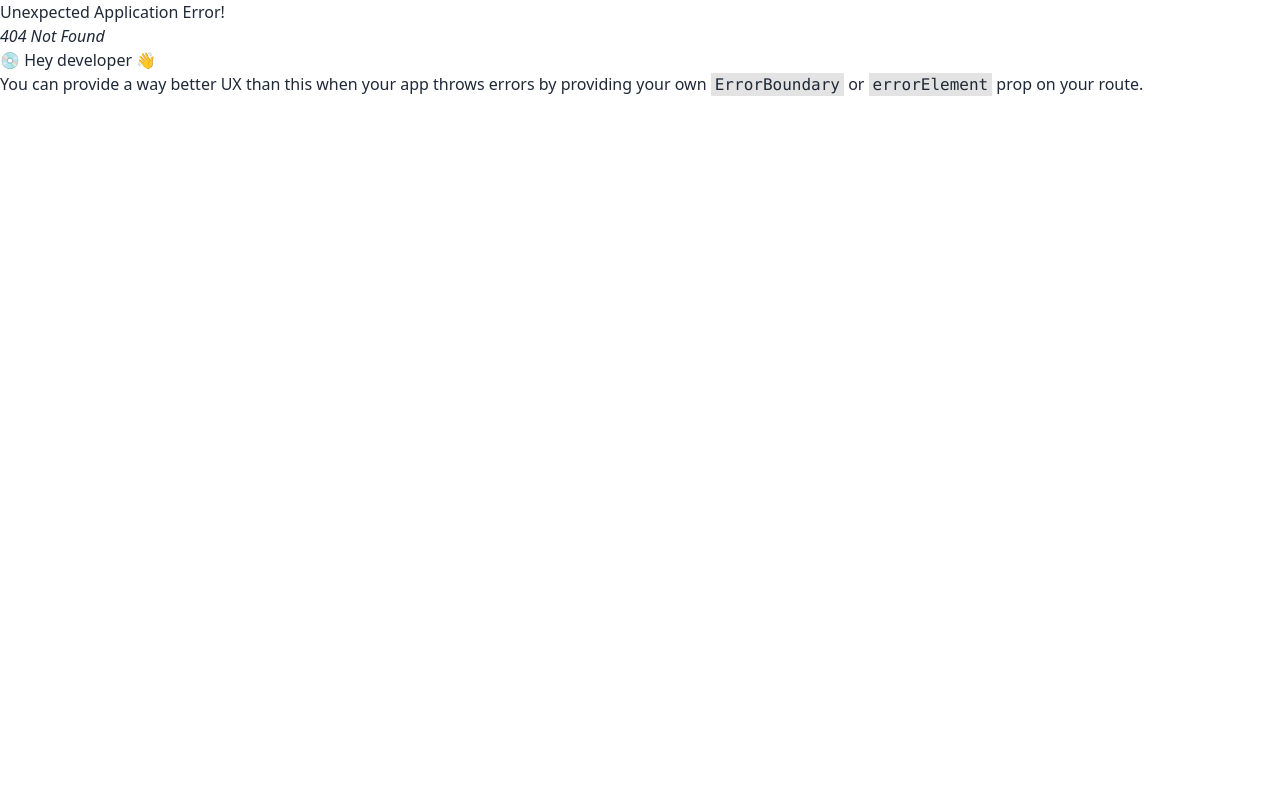
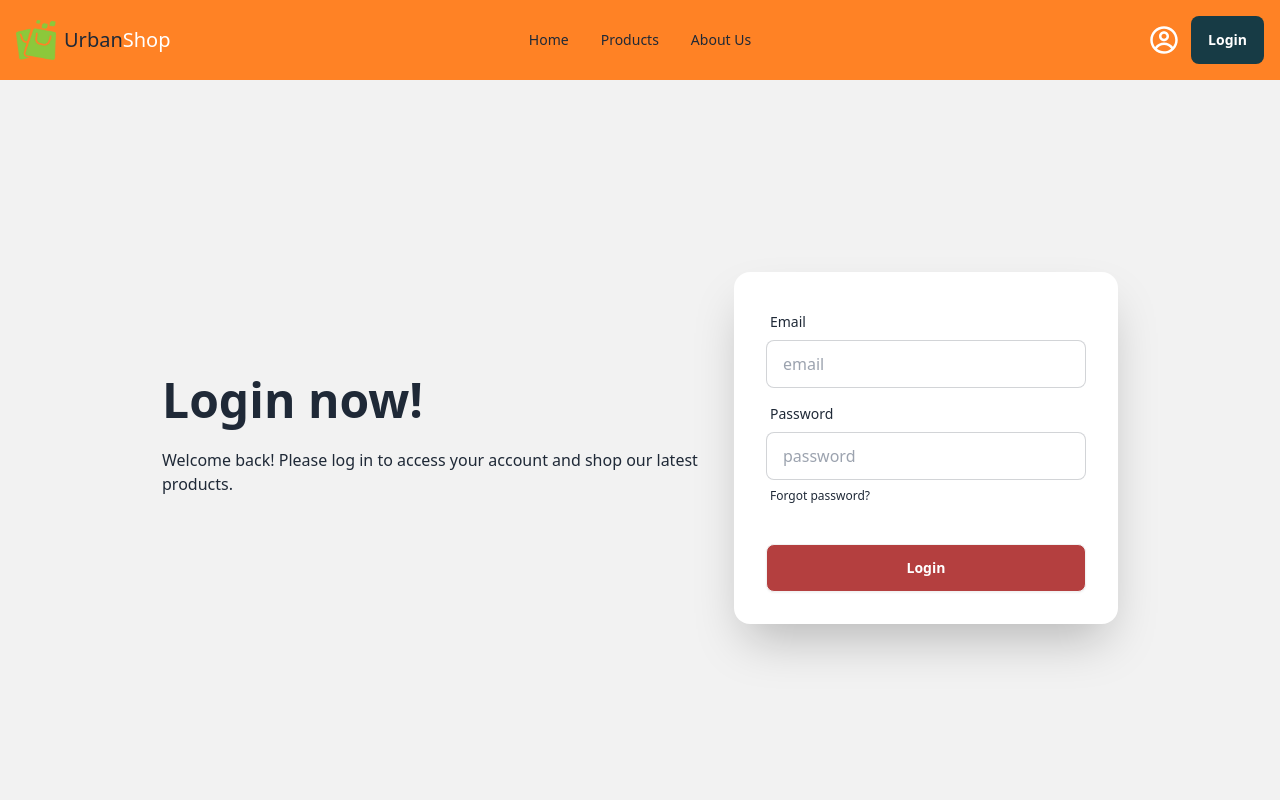
Before and after one commit to hasanalam365/Urban-Shop-Client, a React (Vite) app: page /login in a window 1280 px wide. Before the commit this address had no page. Shown: the top 800 px of the page. Built offline with nearby package versions, Linux system fonts and the light colour scheme.

Commit message:
login page done

```diff
--- /dev/null
+++ b/src/Pages/Home.jsx
@@ -0,0 +1,11 @@
+import React from 'react';
+
+const Home = () => {
+    return (
+        <div>
+
+        </div>
+    );
+};
+
+export default Home;
--- /dev/null
+++ b/src/Pages/Login.jsx
@@ -0,0 +1,53 @@
+
+const Login = () => {
+
+    const handleLogin = (e) => {
+        e.preventDefault()
+        const form = e.target;
+        const email = form.email.value;
+        const password = form.password.value;
+
+        console.log(email, password)
+
+    }
+
+
+    return (
+        <div className="mb-5 pt-20  lg:pt-12">
+            <div className="hero bg-base-200 min-h-screen">
+                <div className="hero-content flex-col md:flex-row lg:flex-row">
+                    <div className="text-center lg:text-left">
+                        <h1 className="text-3xl md:text-5xl lg:text-5xl font-bold">Login now!</h1>
+                        <p className="py-6">
+                            Welcome back! Please log in to access your account and shop our latest products.
+                        </p>
+                    </div>
+                    <div className="card bg-base-100 w-full max-w-sm shrink-0 shadow-2xl">
+                        <form onSubmit={handleLogin} className="card-body">
+                            <div className="form-control">
+                                <label className="label">
+                                    <span className="label-text">Email</span>
+                                </label>
+                                <input type="email" name="email" placeholder="email" className="input input-bordered" required />
+                            </div>
+                            <div className="form-control">
+                                <label className="label">
+                                    <span className="label-text">Password</span>
+                                </label>
+                                <input type="password" name="password" placeholder="password" className="input input-bordered" required />
+                                <label className="label">
+                                    <a href="#" className="label-text-alt link link-hover">Forgot password?</a>
+                                </label>
+                            </div>
+                            <div className="form-control mt-6">
+                                <button className="btn bg-[#B43F3F] text-white">Login</button>
+                            </div>
+                        </form>
+                    </div>
+                </div>
+            </div>
+        </div>
+    );
+};
+
+export default Login;
--- a/src/Shared/Navber.jsx
+++ b/src/Shared/Navber.jsx
@@ -1,8 +1,14 @@
-import React from 'react';
+import React, { useState } from 'react';
 import { CgProfile } from 'react-icons/cg';
 import { Link } from 'react-router-dom';
 
 const Navber = () => {
+
+    const [isOpenProfile, setIsOpenProfile] = useState(false)
+
+    // const handleProfile = () => {
+    //     setIsOpenProfile(true)
+    // }
 
     const navLinks = <>
 
@@ -26,7 +32,9 @@ const Navber = () => {
     </>
 
     return (
-        <div className="navbar bg-[#FF8225] p-4 h-[80px]  fixed">
+        <div>
+
+            <div className="navbar bg-[#FF8225] p-4 h-[80px] fixed z-50">
                 <div className="navbar-start">
                     <div className="dropdown">
                         <div tabIndex={0} role="button" className="btn btn-ghost lg:hidden">
@@ -40,7 +48,7 @@ const Navber = () => {
                     </div>
                     <div className='flex gap-2 items-center justify-center'>
                         <img src="/logo.png" alt="" className='h-[40px] w-[40px] hidden md:hidden lg:block' />
-                    <a className=" text-xl font-medium">Urban<span className='text-white'>Shop</span></a>
+                        <Link to="/" className=" text-xl font-medium">Urban<span className='text-white'>Shop</span></Link>
                     </div>
 
                 </div>
@@ -49,11 +57,19 @@ const Navber = () => {
                         {navLinks}
                     </ul>
                 </div>
-            <div className="navbar-end">
-                <button className='btn '>
-                    <CgProfile className='text-3xl' />
+                <div className="navbar-end gap-3">
+                    <button onClick={() => setIsOpenProfile(!isOpenProfile)} className='tooltip tooltip-left' data-tip="Hasan">
+                        <CgProfile className='text-3xl text-white' />
                     </button>
+                    <button className='btn btn-ghost text-white bg-[#173B45]'>
+                        <Link to="/login">Login</Link>
+                    </button>
+
                 </div>
+            </div>
+
+
+
         </div>
     );
 };
```
Also changed, not shown: src/Router/Router.jsx (+12 -0 lines). Lines whose indentation alone changed are shown as unchanged.
